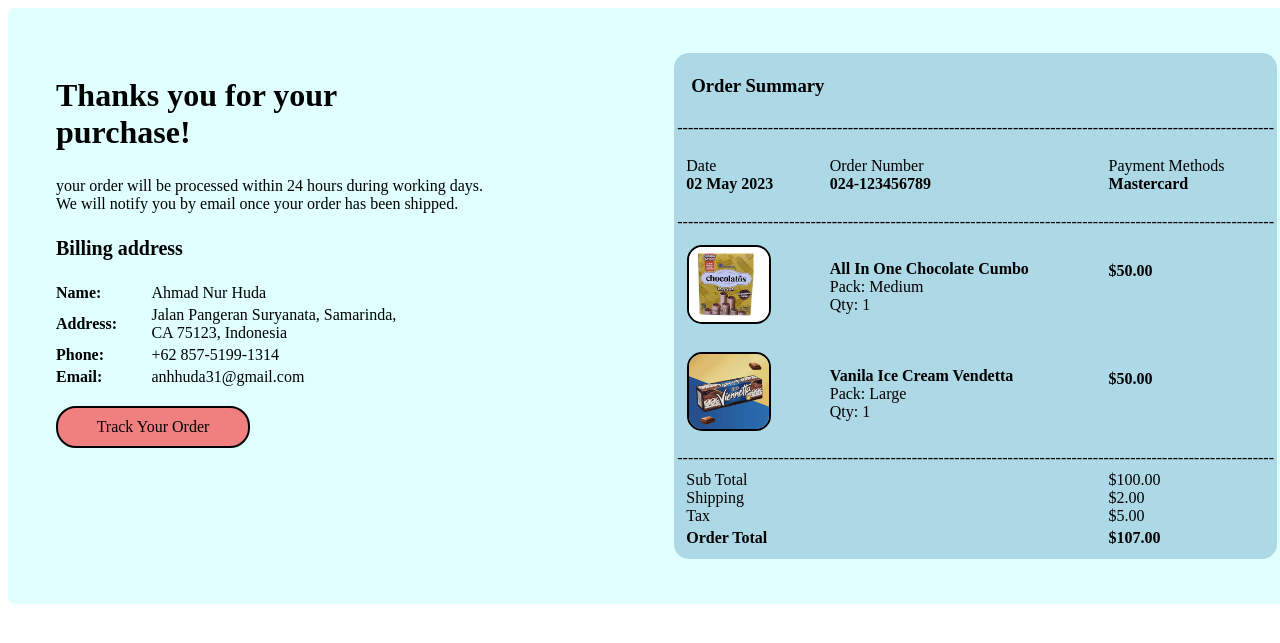
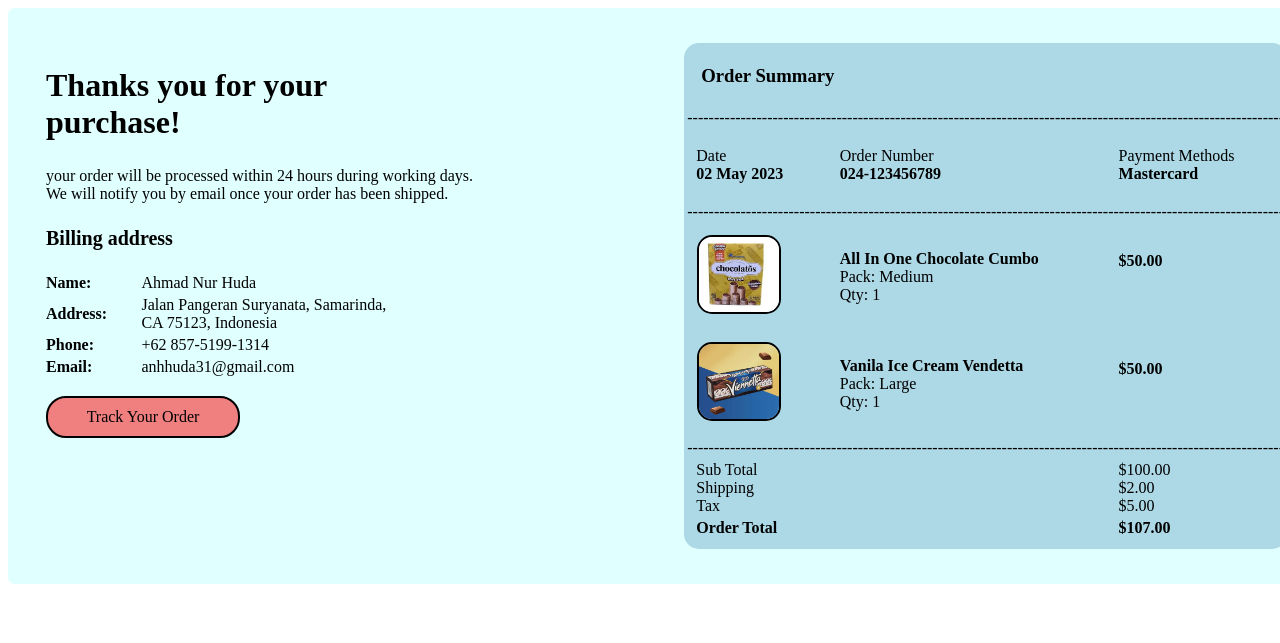
Before and after one commit to huda1603/huda1603.github.io, a PHP site: page / in a window 1280 px wide; the page is wider, and only the part inside the window is pictured. Shown: the top 643 px of that part. Run offline with PHP 8.4, Linux system fonts and the light colour scheme.

Commit message:
Update style.css

```diff
--- a/Posttest_2/style.css
+++ b/Posttest_2/style.css
@@ -27,7 +27,7 @@
 }
 
 .informasi {
-  margin: 20px;
+  margin: 10px;
 }
 
 .desk {
```
